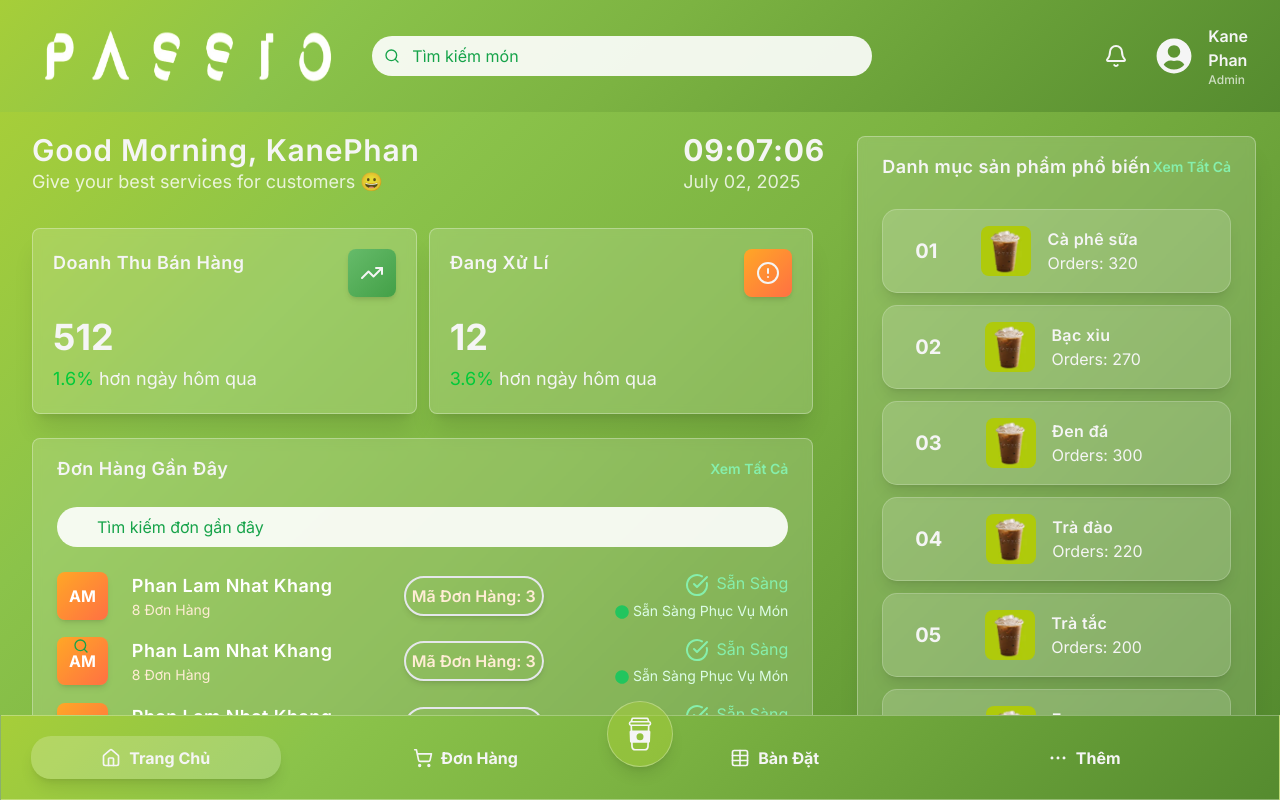
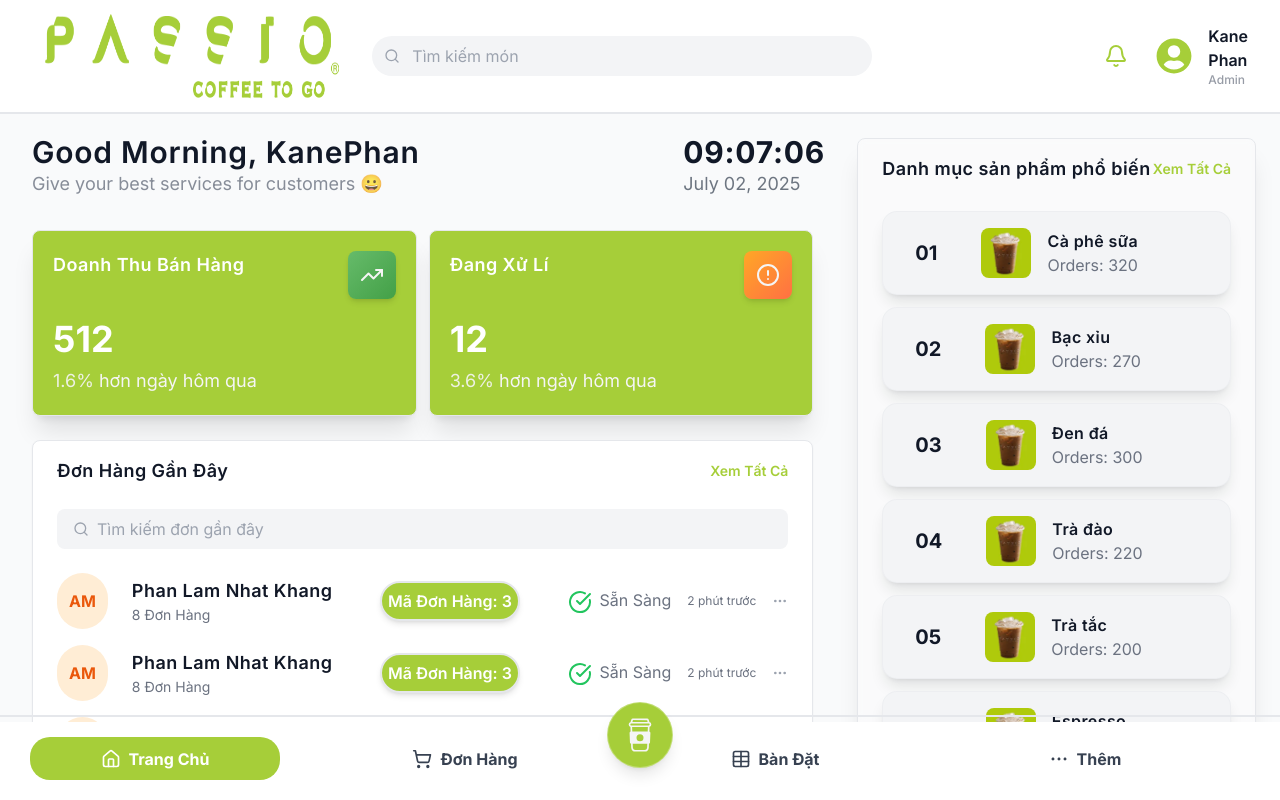
Before and after one commit to kanephan1909/PassioCoffee_POS_System, a React (Vite) app in the folder pos_fontend/: page / in a window 1280 px wide. Built offline with nearby package versions, Linux system fonts and the light colour scheme.

Commit message:
change color of the page ui

```diff
--- a/pos_fontend/src/components/home/Greetings.jsx
+++ b/pos_fontend/src/components/home/Greetings.jsx
@@ -20,12 +20,12 @@ const Greetings = () => {
     return (
     <div className="flex justify-between items-center px-8 mt-5">
         <div>
-            <h1 className="text-[#f5f5f5] text-3xl font-semibold tracking-wide">Good Morning, KanePhan</h1>
-            <p className="text-white opacity-80 text-lg">Give your best services for customers 😀</p>
+            <h1 className="text-gray-900 text-3xl font-semibold tracking-wide">Good Morning, KanePhan</h1>
+            <p className="text-gray-500 opacity-80 text-lg">Give your best services for customers 😀</p>
         </div>
         <div>
-             <h1 className="text-[#f5f5f5] text-3xl font-bold tracking-wide w-[130px]">{formatTime(dateTime)}</h1>
-             <p className="text-white opacity-80 text-lg">{formatDate(dateTime)}</p>
+             <h1 className="text-gray-900 text-3xl font-bold tracking-wide w-[130px]">{formatTime(dateTime)}</h1>
+             <p className="text-gray-600 opacity-80 text-lg">{formatDate(dateTime)}</p>
         </div>
     </div>
   )
--- a/pos_fontend/src/components/home/MiniCard.jsx
+++ b/pos_fontend/src/components/home/MiniCard.jsx
@@ -4,9 +4,9 @@ const MiniCard = ({ title, icon, number, footerNum }) => {
   const isRevenue = title === "Doanh Thu Bán Hàng";
 
   return (
-    <div className='bg-white bg-opacity-15 backdrop-blur-sm py-5 px-5 rounded-lg w-full md:w-[50%] border border-white border-opacity-30 shadow-xl hover:shadow-2xl transition-all cursor-pointer group'>
+    <div className='backdrop-blur-sm py-5 px-5 rounded-lg w-full md:w-[50%] border border-gray-200 shadow-xl hover:shadow-2xl transition-all cursor-pointer group bg-[#A6CE39]'>
       <div className='flex items-start justify-between'>
-        <h1 className='text-[#f5f5f5] text-lg font-semibold tracking-wide'>{title}</h1>
+        <h1 className='text-white text-lg font-semibold tracking-wide'>{title}</h1>
         <button
           className='p-3 rounded-lg text-[#f5f5f5] text-2xl shadow-md'
           style={{
@@ -19,11 +19,11 @@ const MiniCard = ({ title, icon, number, footerNum }) => {
         </button>
       </div>
       <div>
-        <h1 className='text-[#f5f5f5] text-4xl font-bold mt-5'>
+        <h1 className='text-white text-4xl font-bold mt-5'>
           {title === "Tổng tiền" ? `${number}đ` : number}
         </h1>
         <h1 className='text-[#f5f5f5] text-lg mt-2'>
-          <span className='text-[#02ca3a]'>{footerNum}%</span> hơn ngày hôm qua
+          <span className='opacity-90'>{footerNum}%</span> hơn ngày hôm qua
         </h1>
       </div>
     </div>
--- a/pos_fontend/src/components/home/OrderList.jsx
+++ b/pos_fontend/src/components/home/OrderList.jsx
@@ -1,49 +1,44 @@
 import React from 'react'
-import {FaCircle } from 'react-icons/fa'
-import { CheckCircle } from 'lucide-react'
+import { FaCircle } from 'react-icons/fa'
+import { CheckCircle, MoreHorizontal } from 'lucide-react'
 
 const OrderList = () => {
   return (
     <div className='flex items-center gap-6 mb-4'>
       {/* Nút AM */}
-      <button
-        className='p-3 text-x1 font-bold text-white rounded-lg shadow-md'
-        style={{ background: 'linear-gradient(135deg, #FFA726, #FF7043)' }}
-      >
-        AM
-      </button>
+      <div className="w-14 h-14 bg-orange-100 rounded-full flex items-center justify-center">
+        <button className='p-3 text-x1 font-bold text-orange-600 rounded-lg'>
+          AM
+        </button>
+      </div>
 
       <div className='flex items-center justify-between w-full'>
         {/* Thông tin khách */}
         <div>
-          <h1 className='text-white text-lg font-semibold tracking-wide'>
+          <h1 className='text-gray-900 text-lg font-semibold tracking-wide'>
             Phan Lam Nhat Khang
           </h1>
-          <p className='text-orange-100 text-sm'>8 Đơn Hàng</p>
+          <p className='text-gray-500 text-sm'>8 Đơn Hàng</p>
         </div>
 
         {/* Mã món */}
         <div>
           <h1
-            className='font-semibold rounded-full p-1.5 text-orange-100 shadow-md border-2'
-            style={{
-              borderColor: 'linear-gradient(135deg, #FFA726, #FF7043)',
-            }}
+            className='font-semibold rounded-full p-1.5 shadow-md border-2'
+            style={{ backgroundColor: '#A6CE39', color: 'white' }}
           >
             Mã Đơn Hàng: 3
           </h1>
         </div>
 
         {/* Trạng thái */}
-        <div className='flex flex-col items-end gap-1'>
-          <p className='text-green-300'>
-            <CheckCircle  className='inline mr-2' />
+        <div className='flex items-center space-x-4'>
+          <p className='text-gray-500'>
+            <CheckCircle className='inline mr-2 text-green-500' />
             Sẵn Sàng
           </p>
-          <p className='text-green-100 text-sm'>
-            <FaCircle className='inline mr-1 text-green-500' />
-            Sẵn Sàng Phục Vụ Món
-          </p>
+          <div className='text-xs items-center text-gray-500'>2 phút trước</div>
+          <MoreHorizontal className='inline mr-2 w-4 h-4 text-gray-400 cursor-pointer' />
         </div>
       </div>
     </div>
--- a/pos_fontend/src/components/home/PopularProducts.jsx
+++ b/pos_fontend/src/components/home/PopularProducts.jsx
@@ -4,12 +4,12 @@ import { popularDrinks } from '../../constants/popularDrinks'
 const PopularProducts = () => {
   return (
     <div className='mt-6 pr-6'>
-        <div className='bg-white bg-opacity-15 backdrop-blur-sm w-full rounded-lg border border-white border-opacity-30 shadow-xl hover:shadow-2xl transition-all cursor-pointer group'>
+        <div className='bg-white bg-opacity-15 backdrop-blur-sm w-full rounded-lg border border-gray-200 shadow-xl hover:shadow-2xl transition-all cursor-pointer group'>
             <div className='flex justify-between items-center px-6 py-4'>
-                <h1 className='text-[#f5f5f5] text-lg font-semibold tracking-wide'>
+                <h1 className='text-gray-900 text-lg font-semibold tracking-wide'>
                     Danh mục sản phẩm phổ biến
                 </h1>
-                <a href="" className='text-green-300 text-sm font-semibold'>
+                <a href="" className='text-[#A6CE39] text-sm font-semibold'>
                     Xem Tất Cả
                 </a>
             </div>
@@ -18,12 +18,12 @@ const PopularProducts = () => {
                 {
                     popularDrinks.map((items) =>{
                         return (
-                            <div key = {items.id} className='flex items-center gap-4 bg-white bg-opacity-15 p-4 border border-white border-opacity-20 shadow-lg hover:shadow-xl hover:bg-opacity-20 transition-all cursor-pointer group rounded-[15px] px-6 py-4 mt-3 mx-6'>
-                                <h1 className='text-[#f5f5f5] font-bold text-xl mr-5 p-2'>{items.id < 10 ? `0${items.id}` : items.id}</h1>
+                            <div key = {items.id} className='flex items-center gap-4 bg-gray-100 border border-gray-300 border-opacity-20 p-4 shadow-lg hover:shadow-xl hover:bg-passio group-hover:text-white transition-all cursor-pointer group rounded-[15px] px-6 py-4 mt-3 mx-6'>
+                                <h1 className='text-gray-900 font-bold text-xl mr-5 p-2 '>{items.id < 10 ? `0${items.id}` : items.id}</h1>
                                 <img src={items.image} alt={items.name} className='w-[50px] h-[50px] rounded-lg'/>
                                 <div>
-                                    <h1 className='text-[#f5f5f5] font-semibold tracking-wide'>{items.name}</h1>
-                                    <p className='text-[#f5f5f5] font-sm'>Orders: <span>{items.numberOfOrders}</span></p>
+                                    <h1 className='text-gray-900 font-semibold tracking-wide'>{items.name}</h1>
+                                    <p className='text-gray-500 font-sm'>Orders: <span>{items.numberOfOrders}</span></p>
                                 </div>
                             </div>
                         )
--- a/pos_fontend/src/components/home/RecentOrders.jsx
+++ b/pos_fontend/src/components/home/RecentOrders.jsx
@@ -5,10 +5,10 @@ import OrderList from './OrderList'
 const RecentOrders = () => {
     return (
         <div className='px-8 mt-6'>
-            <div className='bg-white bg-opacity-15 backdrop-blur-sm w-full h-[480px] rounded-lg border border-white border-opacity-30 shadow-sm hover:shadow-xl transition-all cursor-pointer group'>
+            <div className='bg-white backdrop-blur-sm w-full h-[480px] rounded-lg border border-gray-200 shadow-sm hover:shadow-xl transition-all cursor-pointer group'>
                 <div className='flex justify-between items-center px-6 py-4'>
-                    <h1 className='text-[#f5f5f5] text-lg font-semibold tracking-wide'>Đơn Hàng Gần Đây</h1>
-                    <a href="" className='text-green-300 text-sm font-semibold'>Xem Tất Cả</a>
+                    <h1 className='text-gray-900 text-lg font-semibold tracking-wide'>Đơn Hàng Gần Đây</h1>
+                    <a href="" className='text-[#A6CE39] text-sm font-semibold'>Xem Tất Cả</a>
                 </div>
                 {/* <div className="flex items-center gap-3 bg-white bg-opacity-90 text-green-800 placeholder-green-600 rounded-[15px] px-6 py-2 mx-20 text-lg mr-20">
                     <FaSearch className="text-[#f5f5f5]" />
@@ -19,16 +19,16 @@ const RecentOrders = () => {
                     />
                 </div> */}
                 <div className="flex items-center gap-3 px-6 py-2">
-                    <Search className="absolute left-10 bottom-[255px] transform -translate-y-1/2 text-green-600 w-4 h-4" />
+                    <Search className="absolute left-10 bottom-[374px] transform -translate-y-1/2 text-gray-400  w-4 h-4" />
                     <input
                         type="text"
                         placeholder="Tìm kiếm đơn gần đây"
-                        className="bg-white bg-opacity-90 text-green-800 placeholder-green-600 px-10 py-2 rounded-full w-full"
+                        className="bg-gray-100 pl-10 pr-4 py-2 border-0 focus:outline-none focus:ring-2 focus:ring-lime-500 rounded-lg w-full"
                     />
                 </div>
 
                 {/* Danh Sách Đơn Hàng */}
-                <div className='mt-4 px-6 overflow-y-scroll h-[225px] scrollbar-hide'>
+                <div className='mt-4 px-6 overflow-y-scroll h-[320px] scrollbar-hide'>
                     <OrderList />
                     <OrderList />
                     <OrderList />
--- a/pos_fontend/src/components/shared/BackButton.jsx
+++ b/pos_fontend/src/components/shared/BackButton.jsx
@@ -8,8 +8,8 @@ const BackButton = () => {
     const navigate = useNavigate();
 
     return (
-        <button onClick={() => navigate(-1)} className='border-2 border-white border-opacity-30 shadow-xl hover:shadow-2xl transition-all cursor-pointer group p-3 text-2xl font-bold rounded-full text-white'>
-            <IoArrowBackOutline />
+        <button onClick={() => navigate(-1)} className='border-2 border-white bg-passio border-opacity-30 shadow-xl hover:shadow-2xl transition-all cursor-pointer group p-3 text-2xl font-bold rounded-full text-white'>
+            <IoArrowBackOutline className/>
         </button>
     )
 }
--- a/pos_fontend/src/components/shared/Header.jsx
+++ b/pos_fontend/src/components/shared/Header.jsx
@@ -1,4 +1,4 @@
-import logo from "../../assets/images/logo-2.png"
+import logo from "../../assets/images/logo-3.png"
 import { useNavigate } from "react-router-dom"
 import { FaUserCircle } from "react-icons/fa"
 import { Search, Bell, Table , ShoppingCart, Home } from 'lucide-react'
@@ -9,7 +9,7 @@ const Header = () => {
   const navigate = useNavigate();
 
   return (
-    <header className="flex justify-between items-center px-8" style={{ background: 'linear-gradient(135deg, #A6CE39 0%, #8BC34A 25%, #7CB342 50%, #689F38 75%, #558B2F 100%)' }}>
+    <header className="flex justify-between items-center px-8 border-b-2">
       {/* LOGO */}
       <div>
         <img onClick={() => navigate("/")} src={logo} className="flex justify-start h-[7rem] cursor-pointer" alt="coffee logo" />
@@ -17,25 +17,25 @@ const Header = () => {
 
       {/* SEARCH */}
       <div className="gap-4 px-5 py-2 mr-[200px] relative flex items-center">
-        <Search className="absolute left-8 top-1/2 transform -translate-y-1/2 text-green-600 w-4 h-4" />
+        <Search className="absolute left-8 top-1/2 transform -translate-y-1/2 text-gray-400 w-4 h-4" />
         <input
           type="text"
           placeholder="Tìm kiếm món"
-          className="bg-white bg-opacity-90 text-green-800 placeholder-green-600 px-10 py-2 rounded-full w-[500px]"
+          className="bg-gray-100 px-10 py-2 rounded-full w-[500px] border-0 focus:outline-none focus:ring-2 focus:ring-lime-500"
         />
       </div>
 
       {/* LOGGER USER DETAILS */}
       <div className="flex items-center gap-4">
         <div className="rounded-[15px] p-3 cursor-pointer" >
-          <Bell className="text-[#f5f5f5] text-2xl" />
+          <Bell className="text-[#A6CE39] text-2xl" />
         </div>
         <div className="flex items-center gap-3 cursor-pointer">
-          <FaUserCircle className="text-[#f5f5f5] text-4xl" />
+          <FaUserCircle className="text-[#A6CE39] text-4xl" />
         </div>
         <div className="flex flex-col items-start">
-          <h1 className="text-md text-[#f5f5f5] font-semibold">Kane Phan</h1>
-          <p className="text-xs text-white opacity-70 font-medium">Admin</p>
+          <h1 className="text-md text-gray-900 font-semibold">Kane Phan</h1>
+          <p className="text-xs text-gray-500 opacity-70 font-medium">Admin</p>
         </div>
       </div>
     </header>
--- a/pos_fontend/src/components/shared/HeaderNav.jsx
+++ b/pos_fontend/src/components/shared/HeaderNav.jsx
@@ -12,16 +12,17 @@ const HeaderNav = () => {
     const navigate = useNavigate();
 
     return (
-        <div className="fixed bottom-0 left-0 right-0 p-5 h-[85px] flex justify-around border border-white border-opacity-30 shadow-xl" style={{ background: 'linear-gradient(135deg, #A6CE39 0%, #8BC34A 25%, #7CB342 50%, #689F38 75%, #558B2F 100%)' }}>
+        <div className="fixed bottom-0 left-0 right-0 p-5 h-[85px] flex justify-around border-t-2 shadow-xl">
             <button
                 onClick={() => {
                     navigate("/");
                     setActiveTab("home");
                 }}
-                className={`flex items-center mr-10 justify-center text-[#f5f5f5] w-[250px] rounded-[20px] font-bold ${activeTab === "home"
-                    ? "bg-white bg-opacity-20 shadow-lg"
-                    : "hover:bg-white hover:bg-opacity-10"
+                className={`flex items-center mr-10 justify-center w-[250px] rounded-[20px] font-bold ${activeTab === "home"
+                    ? "text-white"
+                    : "text-gray-700 hover:bg-gray-100"
                     }`}
+                style={{ backgroundColor: activeTab === 'home' ? '#A6CE39' : 'transparent' }}
             >
                 <Home className="inline mr-2" size={20} />
                 <p>Trang Chủ</p>
@@ -31,10 +32,11 @@ const HeaderNav = () => {
                     navigate("/Orders");
                     setActiveTab("orders");
                 }}
-                className={`flex items-center mr-10 justify-center text-[#f5f5f5] w-[250px] rounded-[20px] font-bold ${activeTab === "orders"
-                    ? "bg-white bg-opacity-20 shadow-lg"
-                    : "hover:bg-white hover:bg-opacity-10"
+                className={`flex items-center mr-10 justify-center w-[250px] rounded-[20px] font-bold ${activeTab === "orders"
+                    ? "text-white"
+                    : "text-gray-700 hover:bg-gray-100"
                     }`}
+                style={{ backgroundColor: activeTab === 'orders' ? '#A6CE39' : 'transparent' }}
             >
                 <ShoppingCart className="inline mr-2" size={20} />
                 <p>Đơn Hàng</p>
@@ -43,13 +45,14 @@ const HeaderNav = () => {
                 navigate("/Tables");
                 setActiveTab("tables");
             }}
-                className={`flex items-center mr-10 justify-center text-[#f5f5f5] w-[250px] rounded-[20px] font-bold ${activeTab === "tables"
-                    ? "bg-white bg-opacity-20 shadow-lg"
-                    : "hover:bg-white hover:bg-opacity-10"
+                className={`flex items-center mr-10 justify-center w-[250px] rounded-[20px] font-bold ${activeTab === "tables"
+                    ? "text-white"
+                    : "text-gray-700 hover:bg-gray-100"
                     }`}
+                style={{ backgroundColor: activeTab === 'tables' ? '#A6CE39' : 'transparent' }}
             ><Table className="inline mr-2" size={20} /><p>Bàn Đặt</p></button>
-            <button className="flex items-center mr-10 justify-center text-[#f5f5f5] w-[250px] rounded-[20px] font-bold" ><IoIosMore className="inline mr-2" size={20} /><p>Thêm</p></button>
-            <button onClick={() => navigate("/tables")} className="absolute bottom-8 rounded-full text-[#f5f5f5] p-3 items-center hover:bg-white hover:bg-opacity-10 border border-white border-opacity-30 shadow-lg bg-[#a6ce3986]"><CiCoffeeCup size={40}/> </button>
+            <button className="flex items-center mr-10 justify-center text-gray-700 w-[250px] rounded-[20px] font-bold" ><IoIosMore className="inline mr-2" size={20} /><p>Thêm</p></button>
+            <button onClick={() => navigate("/tables")} className="absolute bottom-8 rounded-full text-[#f5f5f5] p-3 items-center hover:bg-lime-500 border border-white border-opacity-30 shadow-lg bg-[#A6CE39]"><CiCoffeeCup size={40} /> </button>
         </div>
     )
 }
--- a/pos_fontend/src/pages/Home.jsx
+++ b/pos_fontend/src/pages/Home.jsx
@@ -7,7 +7,7 @@ import PopularProducts from "../components/home/PopularProducts";
 
 const Home = () => {
   return (
-    <section className="h-[calc(100vh-12rem)] overflow-hidden flex gap-3" style={{background: 'linear-gradient(135deg, #A6CE39 0%, #8BC34A 25%, #7CB342 50%, #689F38 75%, #558B2F 100%)'}}>
+    <section className="h-[calc(100vh-12rem)] overflow-hidden flex gap-3 bg-gray-50">
       {/* Left Content */}
       <div className="flex-[4]">
         <Greetings />
--- a/pos_fontend/src/pages/Orders.jsx
+++ b/pos_fontend/src/pages/Orders.jsx
@@ -7,17 +7,17 @@ const Orders = () => {
   const [status, setStatus] = useState("all");
 
   return (
-    <section className="bg-[#71863A] h-[calc(100vh-12rem)] overflow-hidden" style={{background: 'linear-gradient(135deg, #A6CE39 0%, #8BC34A 25%, #7CB342 50%, #689F38 75%, #558B2F 100%)'}}>
+    <section className="bg-gray-50 h-[calc(100vh-12rem)] overflow-hidden">
       <div className="flex items-center justify-between px-10 py-4 mt-2">
         <div className="flex items-center gap-4">
           <BackButton />
-          <h1 className="text-[#f5f5f5] text-2xl font-bold tracking-wider">Đơn Hàng</h1>
+          <h1 className="text-gray-900 text-2xl font-bold tracking-wider">Đơn Hàng</h1>
         </div>
-        <div className="flex items-center justify-around gap-4 text-white opacity-80" >
-          <button onClick={() => setStatus("all")} className={`text-lg ${status === "all" && "bg-[#a6ce3986] rounded-lg px-3 py-2"} rounded-lg px-3 py-2 font-semibold`}>Tất Cả</button>
-          <button onClick={() => setStatus("progress")} className={`text-lg ${status === "progress" && "bg-[#a6ce3986] rounded-lg px-3 py-2"} rounded-lg px-3 py-2 font-semibold`}>Trong Quá Trình</button>
-          <button onClick={() => setStatus("ready")} className={`text-lg ${status === "ready" && "bg-[#a6ce3986] rounded-lg px-3 py-2"} rounded-lg px-3 py-2 font-semibold`}>Sẵn Sàng</button>
-          <button onClick={() => setStatus("completed")} className={`text-lg ${status === "completed" && "bg-[#a6ce3986] rounded-lg px-3 py-2"} rounded-lg px-3 py-2 font-semibold`}>Hoàn Thành</button>
+        <div className="flex items-center justify-around gap-4 text-gray-900 opacity-80" >
+          <button onClick={() => setStatus("all")} className={`text-lg ${status === "all" && "bg-[#A6CE39] rounded-lg px-3 py-2"} rounded-lg px-3 py-2 font-semibold`}>Tất Cả</button>
+          <button onClick={() => setStatus("progress")} className={`text-lg ${status === "progress" && "bg-[#A6CE39] rounded-lg px-3 py-2"} rounded-lg px-3 py-2 font-semibold`}>Trong Quá Trình</button>
+          <button onClick={() => setStatus("ready")} className={`text-lg ${status === "ready" && "bg-[#A6CE39] rounded-lg px-3 py-2"} rounded-lg px-3 py-2 font-semibold`}>Sẵn Sàng</button>
+          <button onClick={() => setStatus("completed")} className={`text-lg ${status === "completed" && "bg-[#A6CE39] rounded-lg px-3 py-2"} rounded-lg px-3 py-2 font-semibold`}>Hoàn Thành</button>
         </div>
       </div>
 
--- a/pos_fontend/tailwind.config.js
+++ b/pos_fontend/tailwind.config.js
@@ -6,7 +6,11 @@ module.exports = {
     "./src/**/*.{js,ts,jsx,tsx}",
   ],
   theme: {
-    extend: {},
+    extend: {
+      colors: {
+        passio: '#A6CE39',
+      },
+    },
   },
   plugins: [require('tailwind-scrollbar-hide')],
 }
```
Also changed, not shown: pos_fontend/src/assets/images/logo-3.png (renamed from pos_fontend/src/assets/images/image.png).
